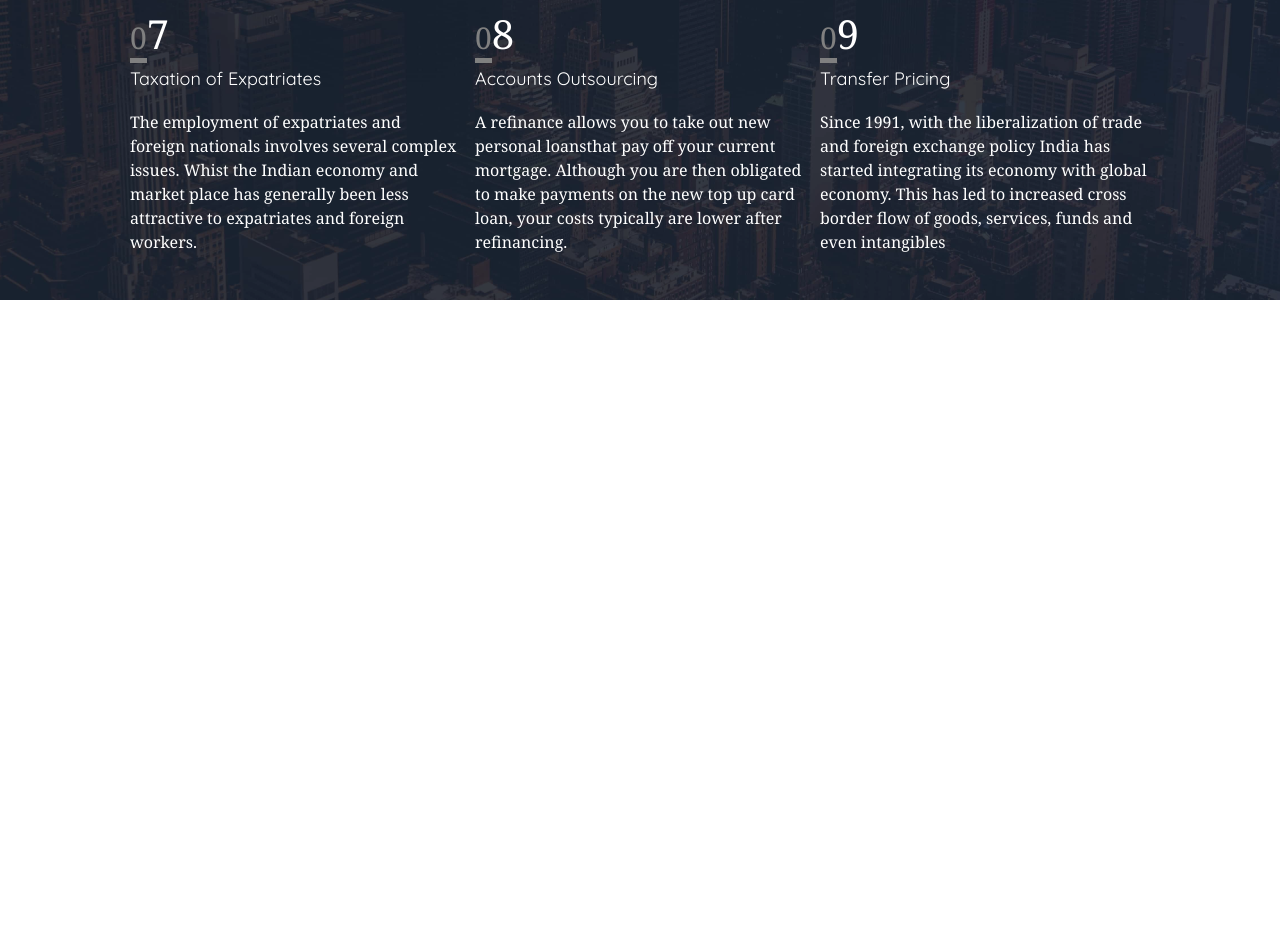
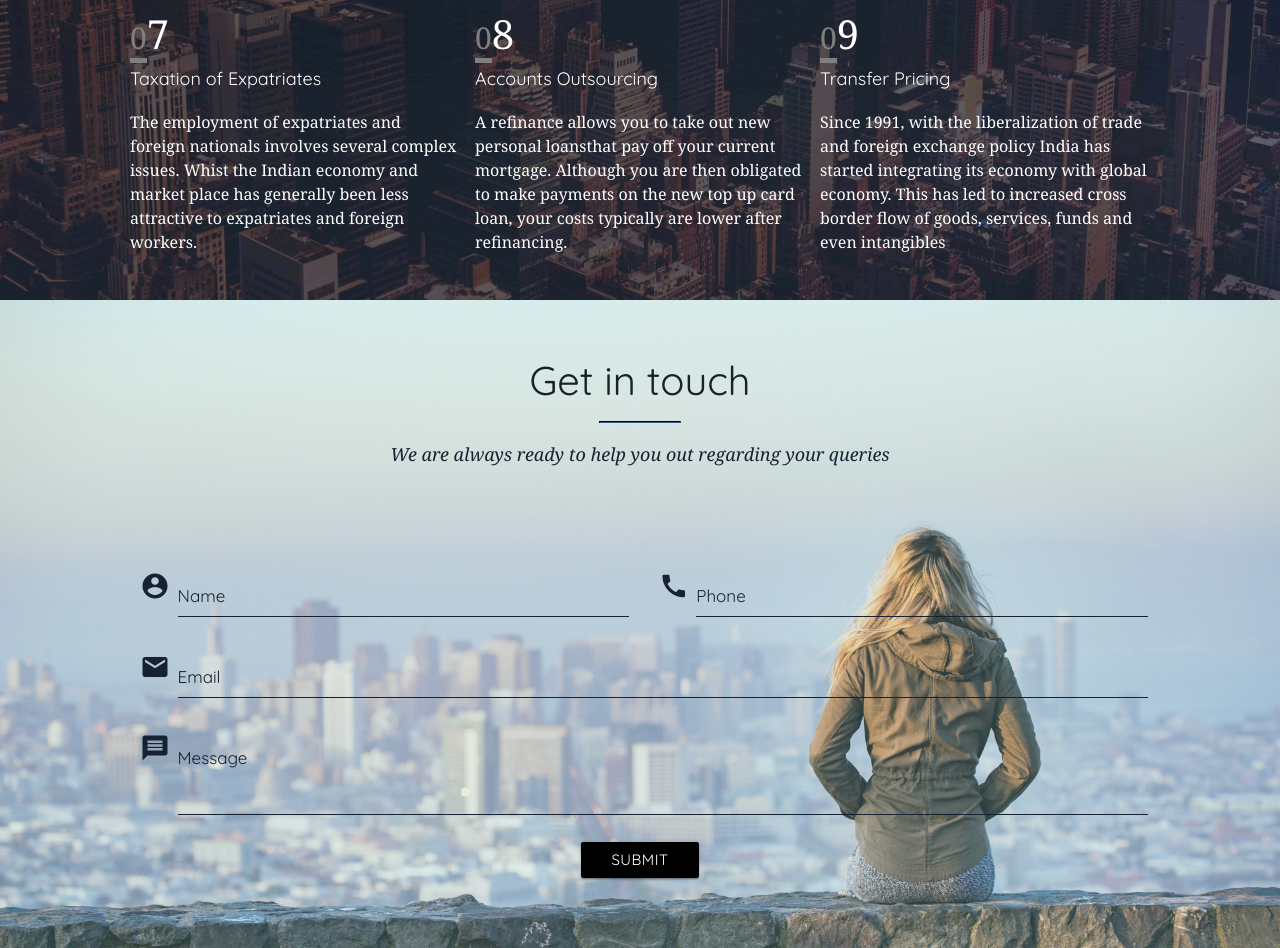
Before and after one commit to suyash-purwar/CA-Website, a website: page public/html/index.html in a window 1280 px wide. Shown: the part 3382-4330 px from the top of the page. Before the commit the page ends 3682 px from the top, so only its background shows below. Drawn offline with nearby package versions, Linux system fonts and the light colour scheme; files that its build step writes are made by us from their sources.

Commit message:
Added Contact Us section

```diff
--- /dev/null
+++ b/public/css/contactus.css
@@ -0,0 +1,86 @@
+.contactus-section-superparent {
+	background-image: url('../images/things/contact-us-container-img.jpg');
+	background-position: center center;
+	background-attachment: fixed;
+	background-size: cover;
+}
+
+.contactus-wrapper {
+	max-width: 1080px;
+	margin: 0 auto;
+	display: block;
+	padding: 30px 10px;
+}
+
+.contactus-header-wrapper {
+	padding: 40px 0px;
+}
+
+.contactus-header {
+	color: rgb(22, 34, 40);
+	font-family: 'Quicksand', sans-serif;
+	font-size: 40px;
+	text-align: center;
+	line-height: 1px;
+}
+
+.contactus-subtext {
+	font-family: 16px;
+	color: rgb(22, 34, 49);
+	font-style: italic;
+	text-align: center;
+}
+
+.input-field input, .materialize-textarea {
+	font-family: 'Quicksand', 'sans-serif';
+	font-size: 17px;
+	color: rgb(22, 34, 49);
+}
+
+.input-field label {
+	color: white !important;
+}
+
+.input-field:focus + label {
+	color: white !important;
+}
+
+.input-field input, .materialize-textarea{
+	box-shadow: none;
+	color: black;
+	border-bottom: 1px solid rgb(22, 34, 49) !important;
+}
+
+.input-field input:focus, .materialize-textarea:focus:not([readonly]) {
+	border-bottom: 1px solid rgb(33, 34, 49) !important;
+	box-shadow: 0 1px 0 0 rgb(22, 34, 49) !important;
+}
+
+.input-field i {
+	color: rgb(22, 34, 49);
+}
+
+.input-field label {
+	font-size: 17px;
+	font-family:'Quicksand', sans-serif;
+	color: rgb(22, 34, 49) !important;
+}
+
+.input-field input:focus + label, .materialize-textarea:focus:not([readonly]) + label {
+	font-family: 'Quicksand', sans-serif;
+	color: rgb(22, 34, 49) !important;
+	font-size: 19px;
+}
+
+.input-field .prefix.active {
+	color: rgb(22, 34, 49) !important;
+	transform: rotate(360deg);
+	transition: .5s;
+}
+
+.row > button[type="submit"] {
+	font-family: 'Quicksand', sans-serif;
+	font-family: 20px;
+	background-color: rgb(22, 34, 49);
+	color: white;
+}
--- a/public/css/global.css
+++ b/public/css/global.css
@@ -6,7 +6,7 @@
 body {
    margin: 0;
    padding: 0;
-   overflow-x: hidden;
+   /*overflow-x: hidden;*/
 }
 
 * {
--- a/public/html/index.html
+++ b/public/html/index.html
@@ -30,6 +30,7 @@
     <link rel = "stylesheet" href = "../css/nav.css">
     <link rel = "stylesheet" href = "../css/index-unique-css.css">
     <link rel = "stylesheet" href = "../css/index-unique-responsive-css.css">
+    <link rel = "stylesheet" href = "../css/contactus.css">
     <link rel = "stylesheet" href = "../css/footer.css">
     <link href="https://fonts.googleapis.com/icon?family=Material+Icons" rel="stylesheet">
     <link rel="stylesheet" href="https://cdnjs.cloudflare.com/ajax/libs/font-awesome/4.7.0/css/font-awesome.min.css">
@@ -339,7 +340,7 @@
             Lorem ipsum, dolor sit amet consectetur adipisicing elit. Minus harum perferendis dolor accusantium. Ratione nisi, alias sapiente ullam voluptatum vitae adipisci? Pariatur ducimus officiis impedit magnam doloremque autem omnis tenetur magni velit obcaecati error temporibus laborum aut porro enim, nihil repellendus, aliquid in laudantium recusandae quam. Obcaecati quod sunt voluptatibus ut mollitia iure expedita aut quaerat commodi, omnis enim ullam!
         </p>
 
-        <p class = "welcome-section-content">
+        <p class = "welcome-section-content hide-on-small-only">
             Lorem ipsum dolor sit amet consectetur adipisicing elit. Ipsum unde ipsa, quas dignissimos cupiditate ex esse? Reprehenderit, numquam. Sint, enim!
         </p>
     </div>
@@ -400,7 +401,7 @@
 
     <!-- Our Services Section -->
     <div class = "services-super-parent">
-    <div style = "background-color: rgba(22, 34, 49, 0.87)">
+    <div style = "background-color: rgba(22, 34, 49, 0.701)">
         <div class = "services-wrapper">
 
             <div style = "padding-bottom: 30px">
@@ -505,6 +506,51 @@
         </div>
     </div>
 
+    <div class = "contactus-section-superparent">
+        <div style = "background-color: rgba(149, 226, 231, 0.274)">
+            <div class = "contactus-header-wrapper">
+                <p class = "contactus-header">Get in touch</p>
+                <hr class = "stylish-hr-blue">
+
+                <p class = "contactus-subtext">We are always ready to help you out regarding your queries</p>
+            </div>
+
+            <div class = "contactus-wrapper">
+                <div class = "row">
+                    <form class = "col s12 m12 l12 center-align">
+                        <div class = "row">
+                            <div class = "input-field col s12 m6 l6">
+                                <i class = "show-on-medium-and-up material-icons prefix">account_circle</i>
+                                <input type = "text" class = "validate" id = "name" autocomplete="off" required>
+                                <label for = "name">Name</label>
+                            </div>
+
+                            <div class = "input-field col s12 m6 l6">
+                                <i class = "show-on-medium-and-up material-icons prefix">call</i>
+                                <input type = "number" class = "validate" id = "phone" autocomplete="off">
+                                <label for = "phone">Phone</label>
+                            </div>
+
+                            <div class = "input-field col s12">
+                                <i class = "show-on-medium-and-up material-icons prefix">email</i>
+                                <input type = "email" class = "validate" id = "email" autocomplete="off" required>
+                                <label for = "email">Email</label>
+                            </div>
+
+                            <div class = "input-field col s12">
+                                <i class = "show-on-medium-and-up material-icons prefix">message</i>
+                                <textarea class = "materialize-textarea" id = "message" required></textarea>
+                                <label for = "message">Message</label>
+                            </div>
+
+                            <button type = "submit" class = "btn black waves-effect waves-light">Submit</button>
+                        </div>
+                    </form>
+                </div>
+            </div>
+        </div>
+    </div>
+
    <script src = "../externals/jquery/jquery-3.2.1.js"></script>
    <script src = "../externals/materialize/js/materialize.min.js"></script>
    <script src = "../externals/scrollreveal/dist/scrollreveal.min.js"></script>
```
Also changed, not shown: public/css/index-unique-css.css (line endings or trailing spaces), public/images/things/contact-us-container-img.jpg (added).
